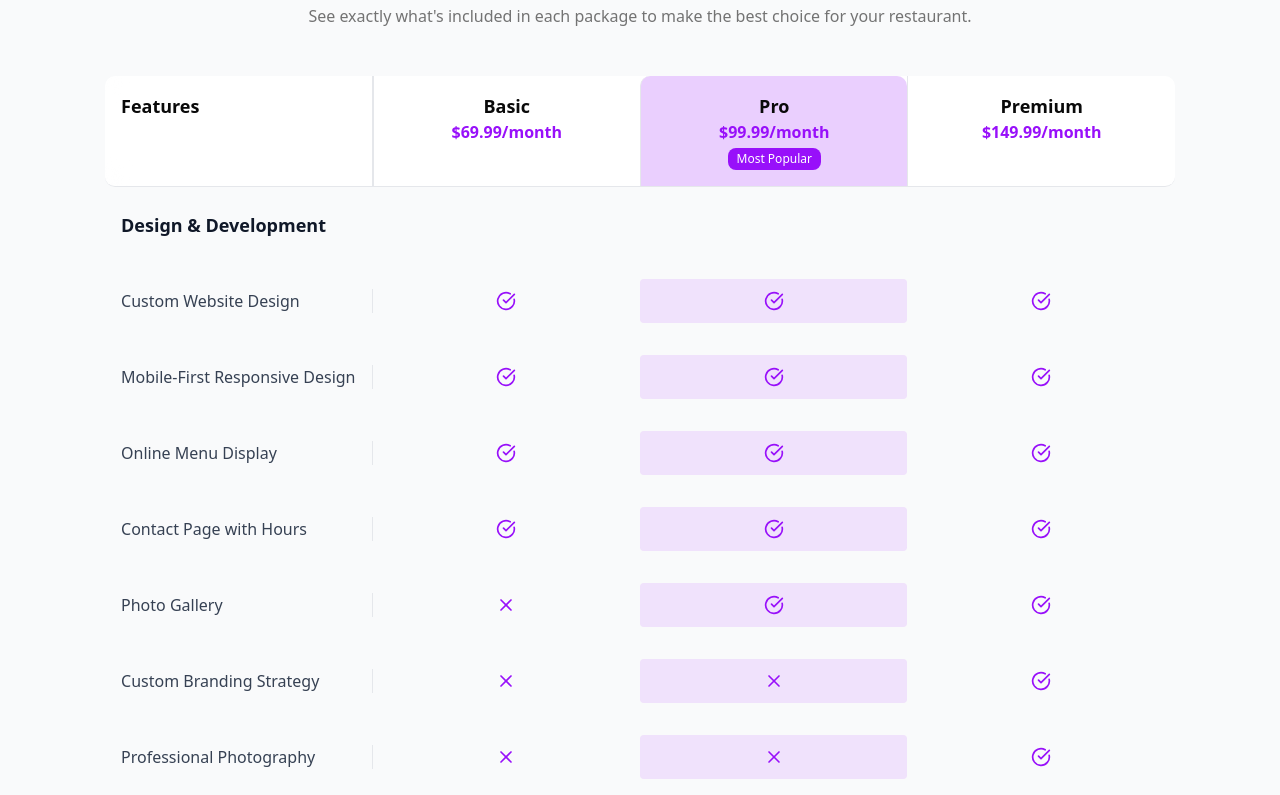
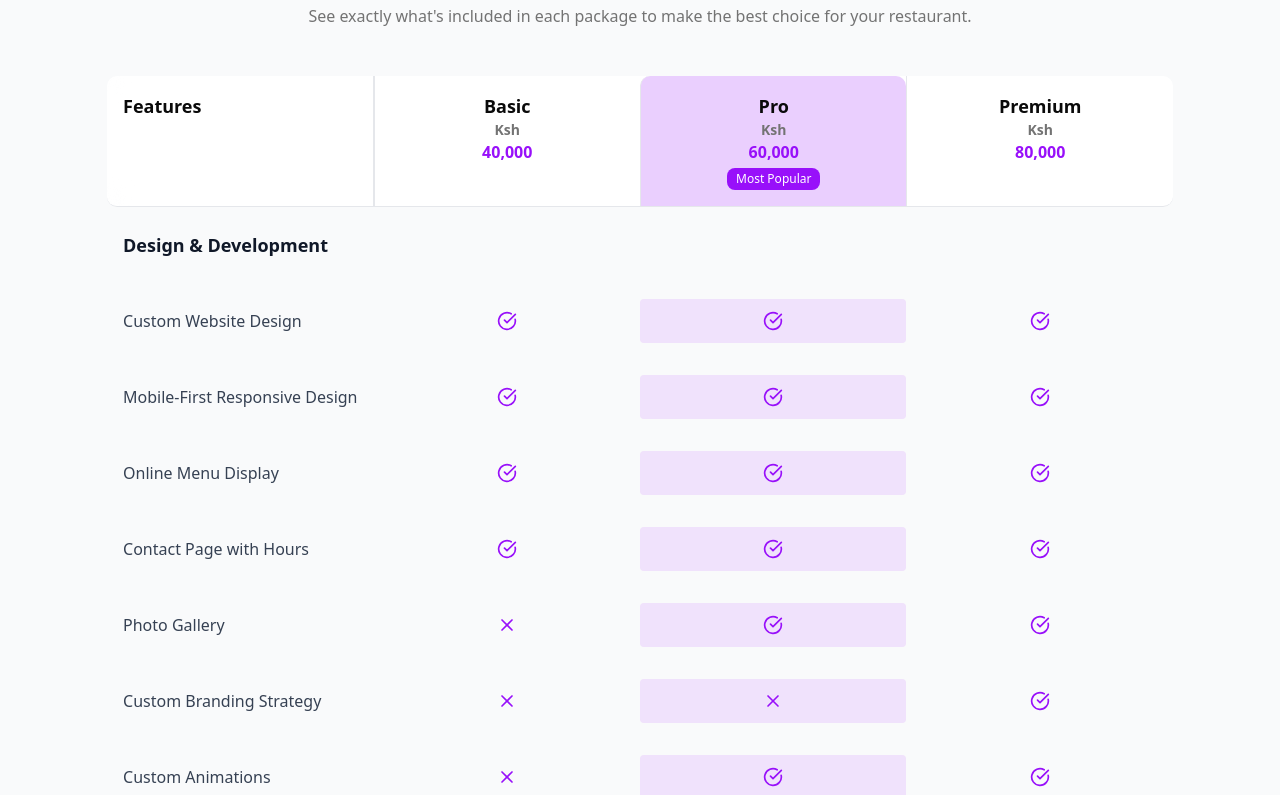
Before and after one commit to QuickPrimeTech/Portfolio, a Next.js app: page /pricing in a window 1280 px wide. Shown: the part 1485-2280 px from the top of the page. Built offline with nearby package versions, Linux system fonts and the light colour scheme; no server answers.

Commit message:
Did some fine tuning to the pricing page

```diff
--- a/src/components/ui/pricing-card.tsx
+++ b/src/components/ui/pricing-card.tsx
@@ -2,6 +2,7 @@ import { Card } from "@/components/ui/card";
 import { Badge } from "@/components/ui/badge";
 import { cn } from "@/lib/utils";
 import { Children, WithChildrenAndClass } from "@/types";
+import { currency } from "@/data/pricing";
 
 interface PricingCardProps extends Children {
   popular?: boolean;
@@ -39,7 +40,7 @@ const PricingCardPrice = ({ children, className }: WithChildrenAndClass) => {
   return (
     <p className={cn("text-3xl font-bold text-gray-900 mt-4", className)}>
       <span className="text-lg font-semibold text-muted-foreground mr-2 block">
-        Ksh
+        {currency}
       </span>
       {children}
     </p>
--- a/src/data/pricing.ts
+++ b/src/data/pricing.ts
@@ -1,10 +1,18 @@
 import { Plan } from "@/types";
+import { BarChart3, Calendar, Headphones, Mail } from "lucide-react";
+
+export const currency = "Ksh";
+const pricing = {
+  basic: "40,000",
+  pro: "60,000",
+  premium: "80,000",
+};
 
 export const pricingCardsInfo = [
   {
     title: "Basic",
     description: "For small cafes or takeout spots",
-    price: "40,000",
+    price: `${pricing["basic"]}`,
     features: [
       "3-page custom website (Homepage, Menu, Contact)",
       "Unlimited menu items",
@@ -22,7 +30,7 @@ export const pricingCardsInfo = [
   {
     title: "Pro",
     description: "For growing restaurants",
-    price: "60,000",
+    price: `${pricing["pro"]}`,
     features: [
       "Everything in Basic",
       "Custom branding",
@@ -40,7 +48,7 @@ export const pricingCardsInfo = [
   {
     title: "Premium",
     description: "For upscale brands",
-    price: "80,000",
+    price: `${pricing["premium"]}`,
     features: [
       "Everything in Pro",
       "10-20 page custom website",
@@ -91,15 +99,9 @@ export const features = [
         premium: true,
       },
       {
-        name: "Professional Photography",
-        starter: false,
-        pro: false,
-        premium: true,
-      },
-      {
         name: "Custom Animations",
         starter: false,
-        pro: false,
+        pro: true,
         premium: true,
       },
     ],
@@ -129,7 +131,7 @@ export const features = [
       {
         name: "Event Booking System",
         starter: false,
-        pro: false,
+        pro: true,
         premium: true,
       },
       {
@@ -142,7 +144,7 @@ export const features = [
       {
         name: "Advanced Analytics",
         starter: false,
-        pro: false,
+        pro: true,
         premium: true,
       },
     ],
@@ -192,13 +194,46 @@ export const features = [
 ];
 
 export const plans: Plan[] = [
-  { name: "Basic", price: "$69.99/month", key: "starter" },
+  { name: "Basic", price: `${pricing["basic"]}`, key: "starter" },
   {
     name: "Pro",
-    price: "$99.99/month",
+    price: `${pricing["pro"]}`,
     key: "pro",
     badge: "Most Popular",
     highlight: true,
   },
-  { name: "Premium", price: "$149.99/month", key: "premium" },
+  {
+    name: "Premium",
+    price: `${pricing["premium"]}`,
+    key: "premium",
+  },
 ];
+
+export const addOns = [
+  {
+    title: "Advanced SEO Optimization",
+    description: "Advanced SEO setup and local search optimization",
+    price: `${currency} 7,500`,
+    icon: BarChart3,
+  },
+  {
+    title: "Extended Support",
+    description: "6 months of priority support and updates",
+    price: `${currency} 4,999`,
+    icon: Headphones,
+  },
+  {
+    title: "Newsletter Signup",
+    description:
+      "Get your customers to sign up to your newletter and keep them engaged",
+    price: `${currency} 3,000`,
+    icon: Mail,
+  },
+  {
+    title: "Custom Reservation System",
+    description:
+      "Stop paying expensive prices for third-party apps and have it get table bookings right from your webiste",
+    price: `${currency} 9,000`,
+    icon: Calendar,
+  },
+];
--- a/src/sections/pricing/add-ons.tsx
+++ b/src/sections/pricing/add-ons.tsx
@@ -1,35 +1,6 @@
 import { Card } from "@/components/ui/card";
-import { BarChart3, Calendar, Headphones, Mail } from "lucide-react";
+import { addOns } from "@/data/pricing";
 import { Section, Header, Title, SubTitle } from "@/components/typography";
-
-const addOns = [
-  {
-    title: "Advanced SEO Optimization",
-    description: "Advanced SEO setup and local search optimization",
-    price: "$199.99",
-    icon: BarChart3,
-  },
-  {
-    title: "Extended Support",
-    description: "6 months of priority support and updates",
-    price: "$99.99",
-    icon: Headphones,
-  },
-  {
-    title: "Newsletter Signup",
-    description:
-      "Get your customers to sign up to your newletter and keep them engaged",
-    price: "$89.99",
-    icon: Mail,
-  },
-  {
-    title: "Custom Reservation System",
-    description:
-      "Stop paying expensive prices for third-party apps and have it get table bookings right from your webiste",
-    price: "$299.99",
-    icon: Calendar,
-  },
-];
 
 const AddOns = () => {
   return (
--- a/src/sections/pricing/more-pricing.tsx
+++ b/src/sections/pricing/more-pricing.tsx
@@ -3,6 +3,7 @@ import { Badge } from "@/components/ui/badge";
 import { Section, Header, Title, SubTitle } from "@/components/typography";
 import { FeatureCategory } from "@/types";
 import { features, plans } from "@/data/pricing";
+import { currency } from "@/data/pricing";
 
 const MorePricing = () => {
   return (
@@ -39,7 +40,12 @@ const FeatureTable = ({ features }: { features: FeatureCategory[] }) => {
             }`}
           >
             <h3 className="text-lg font-semibold">{plan.name}</h3>
-            <p className="text-secondary font-bold">{plan.price}</p>
+            <p className="text-secondary font-bold">
+              <span className="text-muted-foreground text-sm block">
+                {currency}
+              </span>
+              {plan.price}
+            </p>
             {plan.badge && (
               <Badge className="mt-1 bg-secondary text-white">
                 {plan.badge}
@@ -61,7 +67,7 @@ const FeatureTable = ({ features }: { features: FeatureCategory[] }) => {
                 key={item.name}
                 className="grid grid-cols-4 items-center text-center py-4"
               >
-                <div className="text-left px-4 text-gray-700 font-medium sticky left-0 z-10 bg-gray-50 border-r border-gray-200 backdrop-blur-md">
+                <div className="text-left px-4 text-gray-700 font-medium sticky left-0 z-10 bg-gray-50 backdrop-blur-md">
                   {item.name}
                 </div>
                 {plans.map((plan) => (
```
